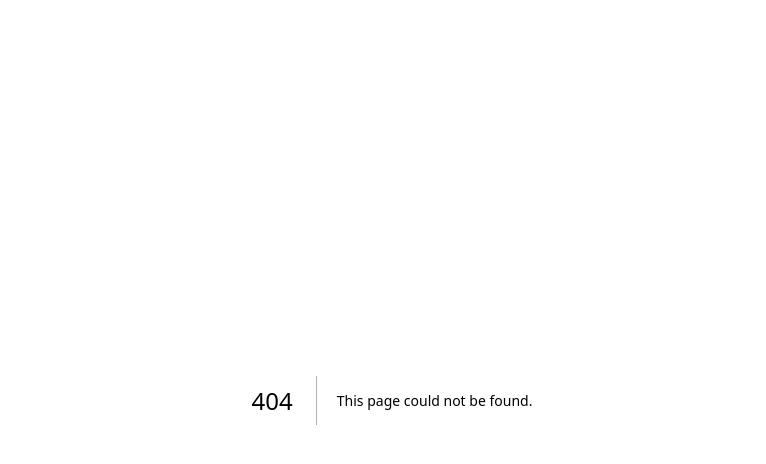
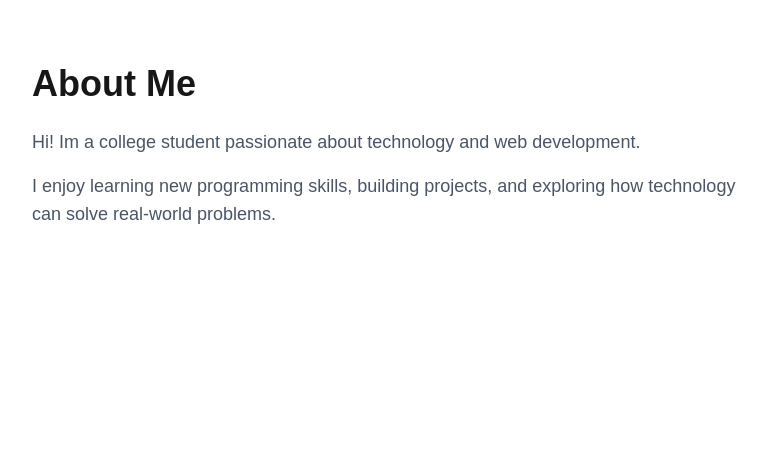
Before and after one commit to Jay-hue830/aplacador_DC304, a Next.js app: page /about in a window 1280 px wide. Before the commit this address had no page. Shown: the top 464 px of the page, without its empty margins (248-1014 px from the left). Built offline with nearby package versions, Linux system fonts and the light colour scheme.

Commit message:
Add about page

```diff
--- /dev/null
+++ b/app/about/page.tsx
@@ -0,0 +1,16 @@
+export default function AboutPage() {
+  return (
+    <main className="mx-auto max-w-3xl px-6 py-16">
+      <h1 className="mb-6 text-4xl font-bold">About Me</h1>
+
+      <p className="mb-4 text-lg text-gray-600">
+        Hi! Im a college student passionate about technology and web development.
+      </p>
+
+      <p className="text-lg text-gray-600">
+        I enjoy learning new programming skills, building projects, and exploring
+        how technology can solve real-world problems.
+      </p>
+    </main>
+  );
+}
```
Also changed, not shown: package.json (+5 -5 lines), 1 other file (tests, documents, lock files or other folders).
